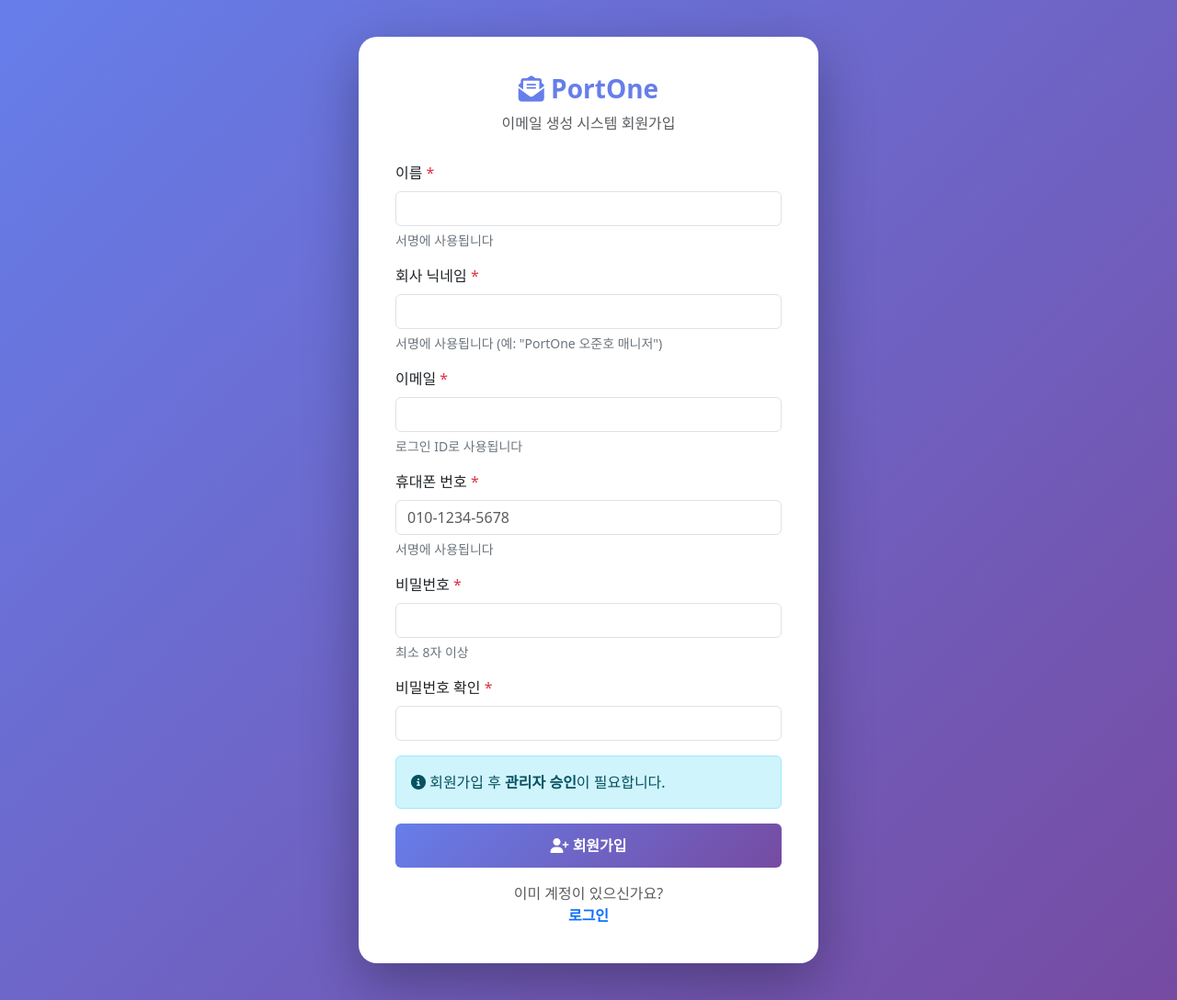
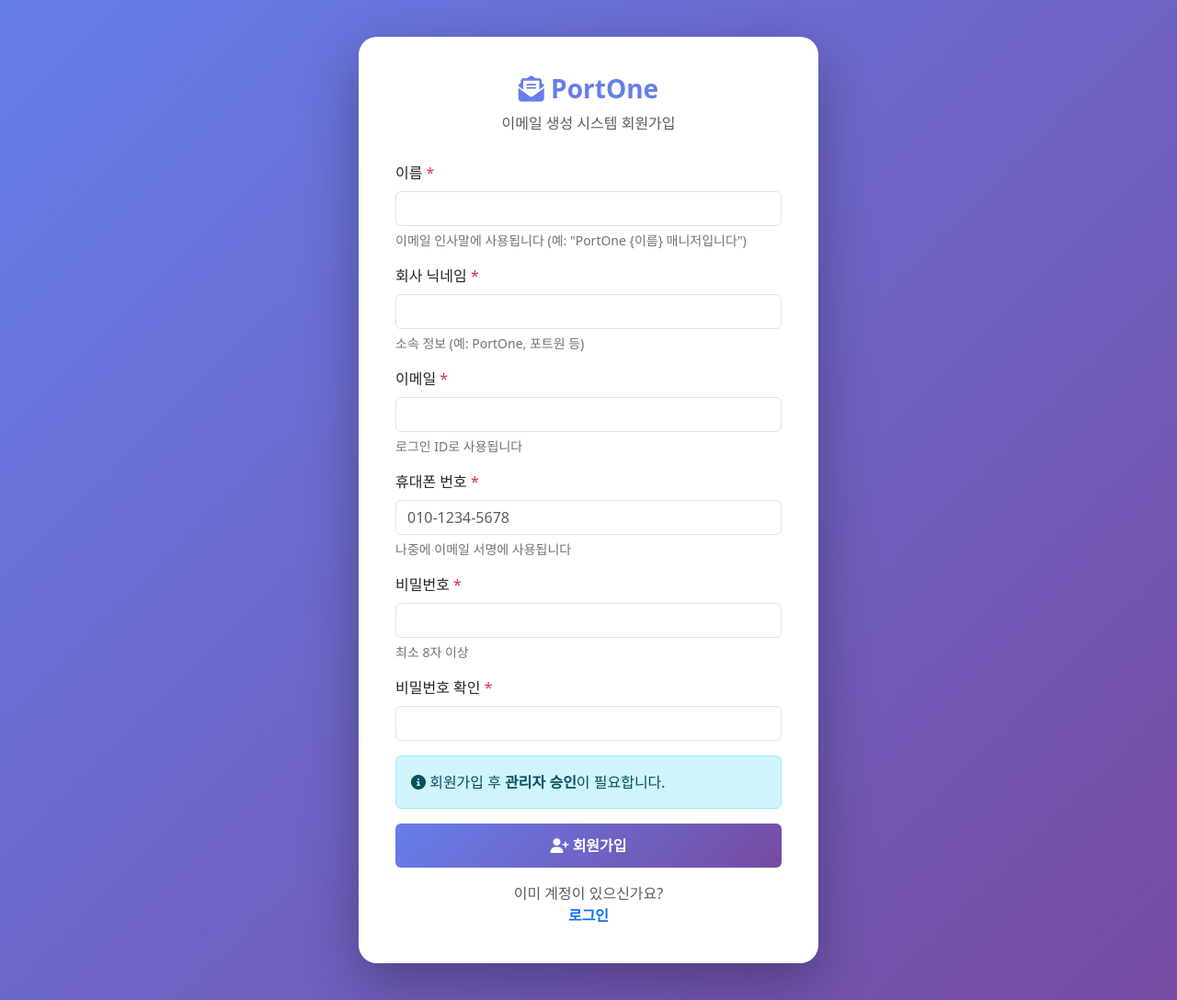
Before and after one commit to ohjunho421/email-copywriting-chatbot, a Flask app: page /register in a window 1280 px wide. Shown: the whole page at 92% size. Run offline with Flask 3, Linux system fonts and the light colour scheme.

Commit message:
Fix: 회원가입 폼 필드 설명 수정
- 이름: 이메일 인사말에 사용
- 회사 닉네임: 소속 정보 (서명 X)
- 휴대폰: 나중에 서명에 사용

```diff
--- a/templates/register.html
+++ b/templates/register.html
@@ -81,13 +81,13 @@
             <div class="mb-3">
                 <label for="name" class="form-label">이름 <span class="text-danger">*</span></label>
                 <input type="text" class="form-control" id="name" name="name" required>
-                <div class="info-text">서명에 사용됩니다</div>
+                <div class="info-text">이메일 인사말에 사용됩니다 (예: "PortOne {이름} 매니저입니다")</div>
             </div>
 
             <div class="mb-3">
                 <label for="company_nickname" class="form-label">회사 닉네임 <span class="text-danger">*</span></label>
                 <input type="text" class="form-control" id="company_nickname" name="company_nickname" required>
-                <div class="info-text">서명에 사용됩니다 (예: "PortOne 오준호 매니저")</div>
+                <div class="info-text">소속 정보 (예: PortOne, 포트원 등)</div>
             </div>
 
             <div class="mb-3">
@@ -100,7 +100,7 @@
             <div class="mb-3">
                 <label for="phone" class="form-label">휴대폰 번호 <span class="text-danger">*</span></label>
                 <input type="tel" class="form-control" id="phone" name="phone" placeholder="010-1234-5678" required>
-                <div class="info-text">서명에 사용됩니다</div>
+                <div class="info-text">나중에 이메일 서명에 사용됩니다</div>
             </div>
 
             <div class="mb-3">
```
